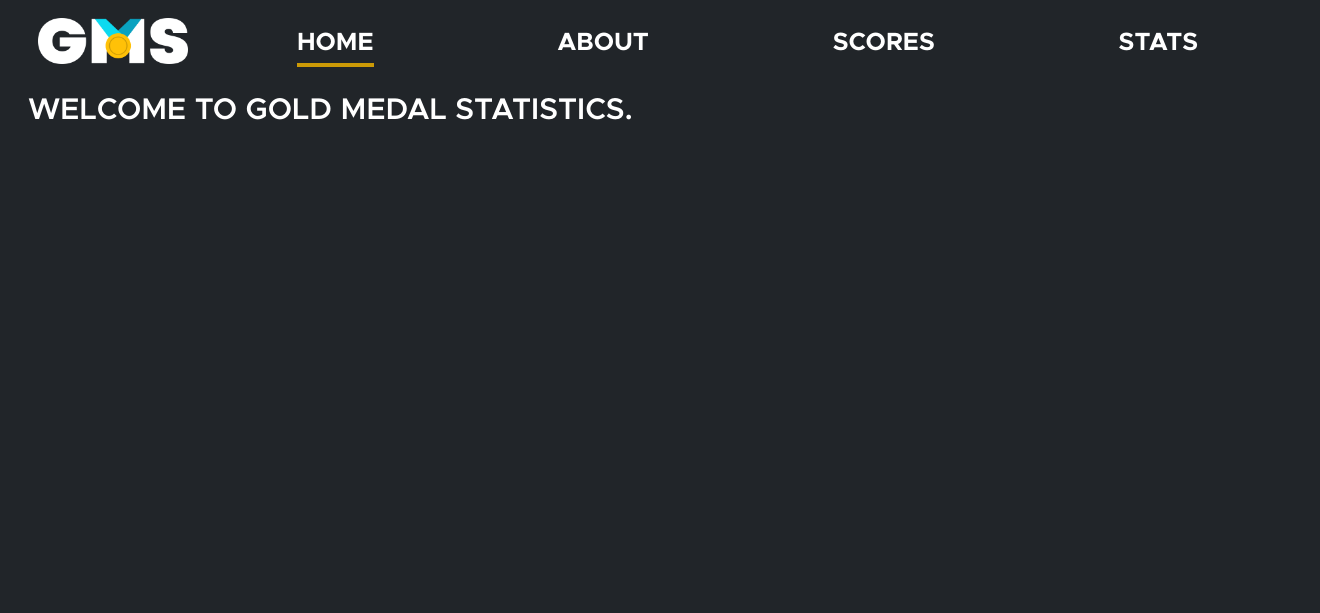
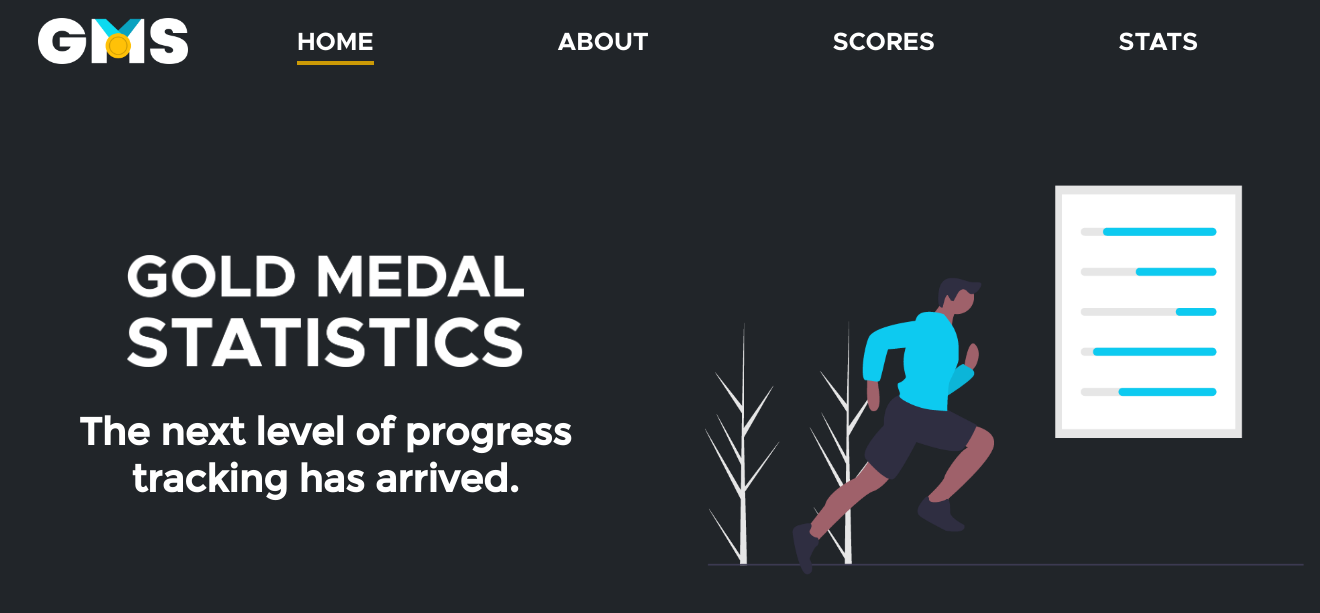
Before and after one commit to its-geoff/gold-medal-statistics, a Django app: page /home/ in a window 1320 px wide. Shown: the top 613 px of the page. Run offline with Django 4.2, Linux system fonts and the light colour scheme.

Commit message:
finished home page based on layout

```diff
--- a/django/marks/static/gms/style.css
+++ b/django/marks/static/gms/style.css
@@ -31,7 +31,7 @@ nav ul {
    list-style: none;
    margin: auto;
    font-size: 25px;
-   padding: 12px;
+   padding: 12px 12px 24px 12px;
    display: flex;
    justify-content: space-around;
    vertical-align: middle;
@@ -68,7 +68,7 @@ li:hover:after {
 }
 
 .active {
-   padding-bottom: 8px;
+   padding-bottom: 6px;
    border-bottom: 4px solid #cc9a06;
 }
 
@@ -86,6 +86,43 @@ li:hover:after {
    overflow: auto;
    align-items: center;
    margin: 18px 10px 5px;
+}
+
+/* home */
+.welcome {
+   display: inline-block;
+   margin: auto;
+   text-align: center;
+   padding: 5px;
+   position: relative;
+   left: 5vw;
+   top: 0;
+}
+
+.wordmark {
+   padding: 5px;
+   max-height: 112.5px;
+   max-width: 401px;
+   height: auto;
+   width: auto;
+}
+
+.hook {
+   font-family: "Montserrat Regular";
+   font-size: 38px;
+   color: white;
+}
+
+.showcase {
+   max-height: 390px;
+   max-width: 600px;
+   height: auto;
+   width: auto;
+   margin: auto;
+   padding: 5px;
+   position: relative;
+   left: 14vw;
+   top: 11vh;
 }
 
 /* scores */
@@ -135,6 +172,10 @@ h1 {
 
 p {
    font-size: 20px;
+}
+
+.leaderboard {
+   margin: 20px 0 10px 20px;
 }
 
 .name {
--- a/django/marks/templates/gms/home.html
+++ b/django/marks/templates/gms/home.html
@@ -17,7 +17,11 @@
    <!-- adds the navbar into the webpage -->
    {% include 'gms/navbar.html' %}
 
-   <h1>WELCOME TO GOLD MEDAL STATISTICS.</h1>
+   <div class="welcome">
+      <img src="{% static 'gms/home_wordmark.png' %}" class="wordmark">
+      <h2 class="hook">The next level of progress<br>tracking has arrived.</h2>
+   </div>
+   <img src="{% static 'gms/showcase.png' %}" class="showcase">
 </body>
 
 </html>
--- a/django/marks/templates/gms/scores.html
+++ b/django/marks/templates/gms/scores.html
@@ -22,7 +22,7 @@
    {% include 'gms/new_entry.html' %}
 
    {% if leaderboard %}
-   <h1>LEADERBOARD</h1>
+   <h1 class="leaderboard">LEADERBOARD</h1>
    <table>
       <thead>
          <tr>
--- a/django/marks/templates/gms/women.html
+++ b/django/marks/templates/gms/women.html
@@ -25,7 +25,9 @@
       <table class="table-spacing">
          {% for athlete in women_list %}
          <tr>
-            <td class="container"><a href="{% url 'gms:women_profile' athlete.get_name_text %}" class="stats-name">
+            <td class="indicator hidden"></td>
+            <td class="container not-active"><a href="{% url 'gms:women_profile' athlete.get_name_text %}"
+                  class="stats-name">
                   {{ athlete.get_name_text }}</a></td>
          </tr>
          {% endfor %}
```
Also changed, not shown: django/marks/static/gms/home_wordmark.png (added), django/marks/static/gms/showcase.png (added).
